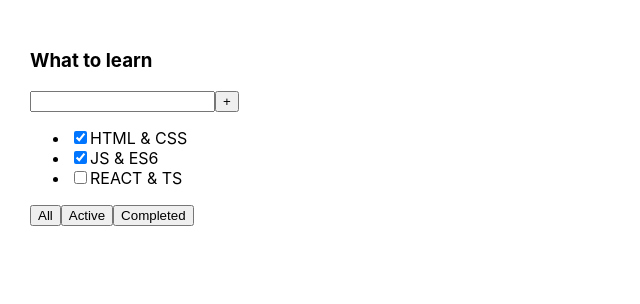
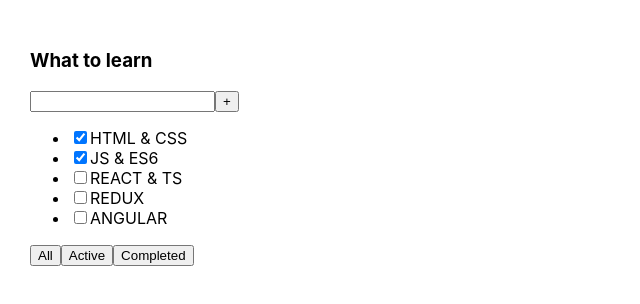
Before and after one commit to Pikadorius/todolist-ts-01, a React (Create React App) app: page / in a window 1280 px wide. Shown: the top 304 px of the page, without its empty margins (0-640 px from the left). Built offline with nearby package versions, Linux system fonts and the light colour scheme.

Commit message:
change hard code to map method in TodoList.tsx

```diff
--- a/src/App.tsx
+++ b/src/App.tsx
@@ -11,16 +11,19 @@
 function App() {
     //BLL
     const todoListTitle : string = "What to learn";
-    const tasksForTodoList : Array<TaskType> = [
+    const tasks1 : Array<TaskType> = [
         {id: 1, title: "HTML & CSS", isDone: true},
         {id: 2, title: "JS & ES6", isDone: true},
         {id: 3, title: "REACT & TS", isDone: false},
+        {id: 4, title: "REDUX", isDone: false},
+        {id: 5, title: "ANGULAR", isDone: false},
     ];
+
 
     //GUI
     return (
         <div className="App">
-            <TodoList title={todoListTitle} tasks={tasksForTodoList}/>
+            <TodoList title={todoListTitle} tasks={tasks1}/>
         </div>
     );
 }
--- a/src/TodoList.tsx
+++ b/src/TodoList.tsx
@@ -7,6 +7,7 @@
 }
 
 const TodoList = (props: TodoListPropsType) => {
+    debugger
     return (
         <div>
             <h3>{props.title}</h3>
@@ -15,18 +16,16 @@
                 <button>+</button>
             </div>
             <ul>
-                <li>
-                    <input type="checkbox" checked={props.tasks[0].isDone}/>
-                    <span>{props.tasks[0].title}</span>
-                </li>
-                <li>
-                    <input type="checkbox" checked={props.tasks[1].isDone}/>
-                    <span>{props.tasks[1].title}</span>
-                </li>
-                <li>
-                    <input type="checkbox" checked={props.tasks[2].isDone}/>
-                    <span>{props.tasks[2].title}</span>
-                </li>
+                {
+                    props.tasks.map((elem) => {
+                        return (
+                            <li>
+                                <input type="checkbox" checked={elem.isDone}/>
+                                <span>{elem.title}</span>
+                            </li>
+                        )
+                    })
+                }
             </ul>
             <div>
                 <button>All</button>
```
